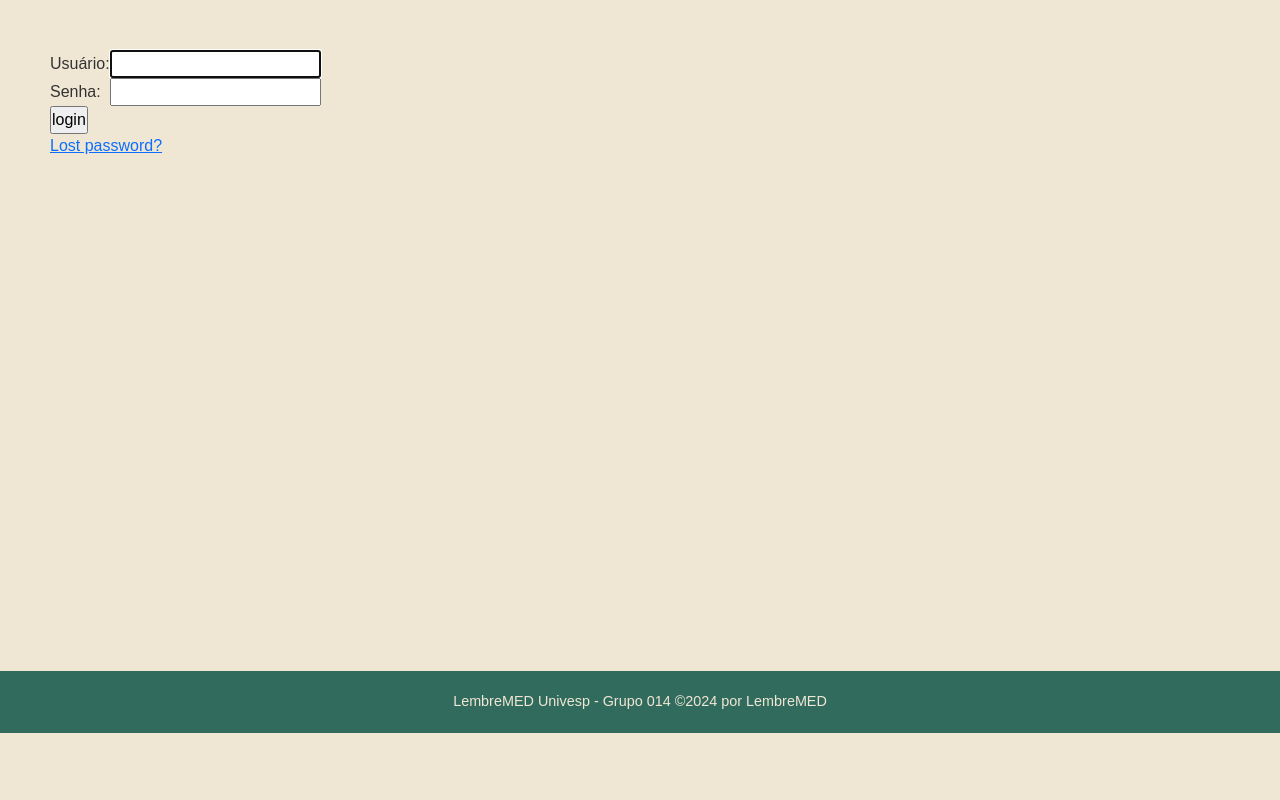
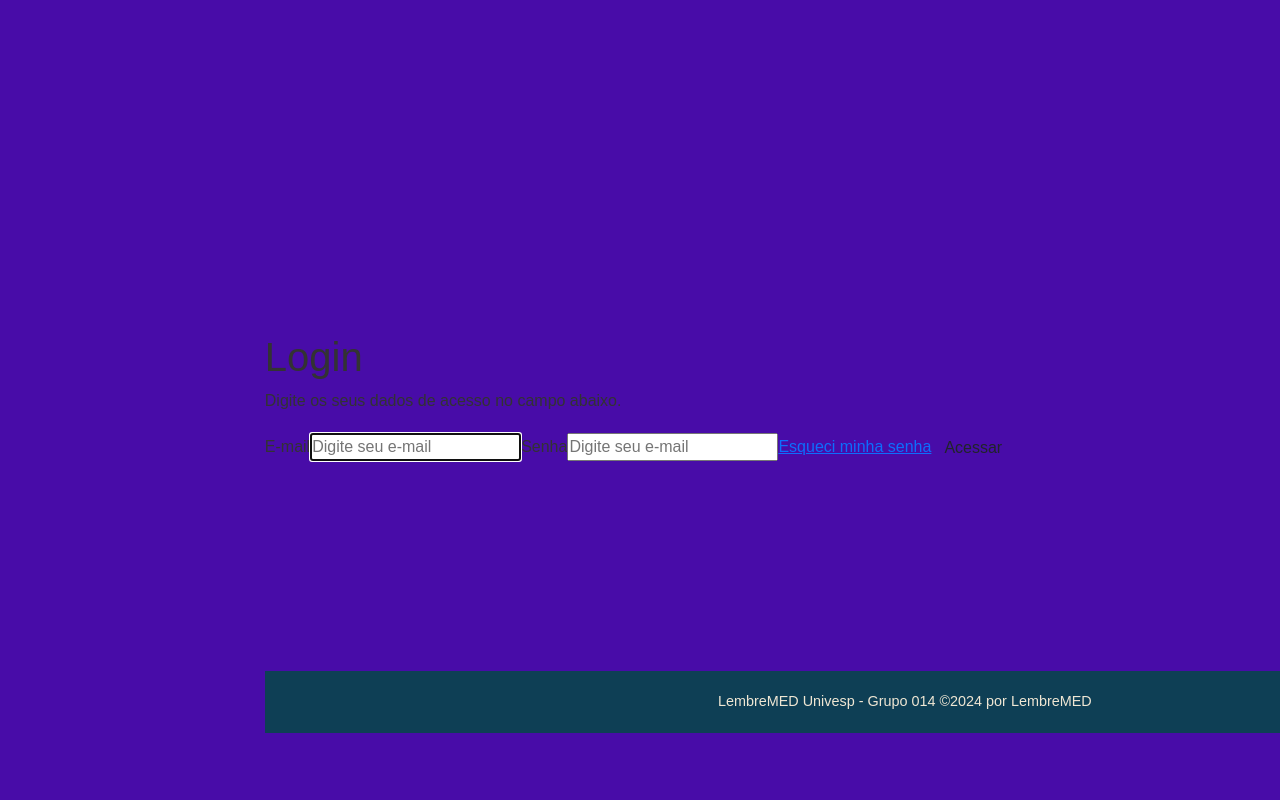
Before and after one commit to samueldata/lembremed, a Django app: page /accounts/login/ in a window 1280 px wide. Shown: the part 67-867 px from the top of the page. Before the commit the page ends 800 px from the top, so only its background shows below. Run offline with Django 5.2, Linux system fonts and the light colour scheme.

Commit message:
tentativa de resolver CSS

```diff
--- a/static/styles/styles.css
+++ b/static/styles/styles.css
@@ -31,9 +31,63 @@ header {
     align-items: center;
 }
 
+
+
+
 .login{
-    margin: 50px;
+    display: flex;
+    flex-direction: column;
+    align-items: center;
+    align-content: center;
+    justify-content: center;
+    width: 100%;
+    height: 100vh;
+    background-color: #480ca8;
 }
+
+.formLogin {
+    display: flex;
+    flex-direction: column;
+    background-color: #fff;
+    border-radius: 7px;
+    padding: 40px;
+    box-shadow: 10px 10px 40px rgba(0, 0, 0, 0.4);
+    gap: 5px
+}
+
+.formLogin h1 {
+    padding: 0;
+    margin: 0;
+    font-weight: 500;
+    font-size: 2.3em;
+}
+
+.formLogin p {
+    display: inline-block;
+    font-size: 14px;
+    color: #666;
+    margin-bottom: 25px;
+}
+
+.formLogin input {
+    padding: 15px;
+    font-size: 14px;
+    border: 1px solid #ccc;
+    margin-bottom: 20px;
+    margin-top: 5px;
+    border-radius: 4px;
+    transition: all linear 160ms;
+    outline: none;
+}
+
+
+.formLogin input:focus {
+    border: 1px solid #f72585;
+}
+
+
+
+
 
 .brand-container img {
     margin-left: 150px;
--- a/templates/registration/login.html
+++ b/templates/registration/login.html
@@ -15,10 +15,21 @@
     {% endif %}
   {% endif %}
   <div class="login">
-    <form method="post" action="{% url 'login' %}">
+    <form method="post" class="formlogin">
+      <h1>Login</h1>
+      <p>Digite os seus dados de acesso no campo abaixo.</p>
+      <table>
+        <label for="email">E-mail</label>
+            <input type="email" placeholder="Digite seu e-mail" autofocus="true" />
+            <label for="password">Senha</label>
+            <input type="password" placeholder="Digite seu e-mail" />
+            <a href="/">Esqueci minha senha</a>
+            <input type="submit" value="Acessar" class="btn" />
+
+        <!--<tr>
+
+    <form method="post" action="{% url 'login' %}" class="formlogin">
       {% csrf_token %}
-      <table>
-        <tr>
           <td>{{ form.username.label_tag }}</td>
           <td>{{ form.username }}</td>
         </tr>
@@ -28,11 +39,12 @@
         </tr>
       </table>
       <input type="submit" value="login">
-      <input type="hidden" name="next" value="{{ next }}">
+      <input type="hidden" name="next" value="{{ next }}">-->
+
     </form>
 
-    {# Assumes you set up the password_reset view in your URLconf #}
-  <p><a href="{% url 'password_reset' %}">Lost password?</a></p>
+   <!-- {# Assumes you set up the password_reset view in your URLconf #}
+  <p><a href="{% url 'password_reset' %}">Lost password?</a></p>-->
 
   </div>
 
```
